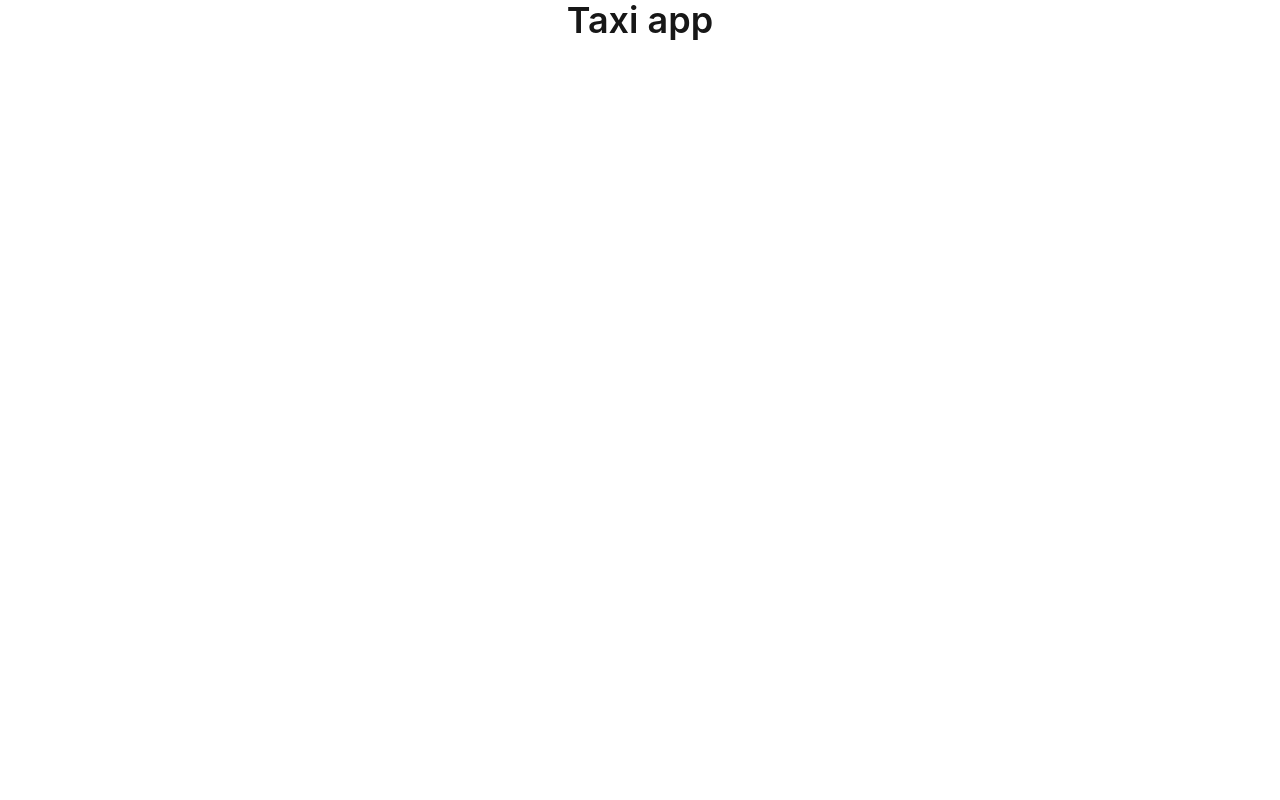
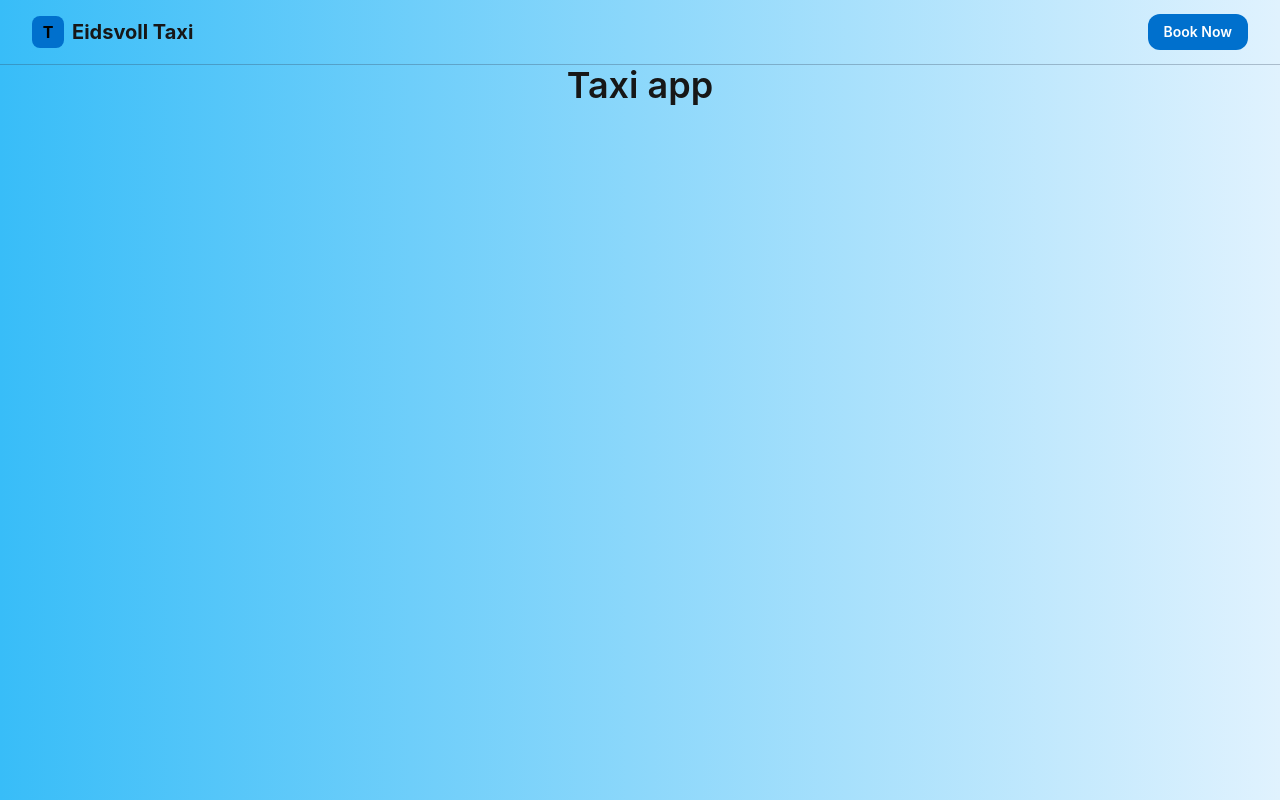
Before and after one commit to Enayat-Ahmadi/taxiapp, a Next.js app: page / in a window 1280 px wide. Built offline with nearby package versions, Linux system fonts and the light colour scheme.

Commit message:
add navbar

```diff
--- a/app/globals.css
+++ b/app/globals.css
@@ -29,7 +29,7 @@
   /* Gradient Color Mappings */
   --hero: linear-gradient(to bottom, #171b20 0%, #252a31 100%);
   --cloud: linear-gradient(135deg, #ecf8f7 0%, #f5f7f9 100%);
-  --sky: linear-gradient(135deg, #e0f2fe 0%, #38bdf8 100%);
+  --sky: linear-gradient(to left, #e0f2fe 0%, #38bdf8 100%);
   --brand: linear-gradient(135deg, #00a991 0%, #007f6d 100%);
 }
 
@@ -89,13 +89,6 @@
   --spacing-safe-bottom: max(1rem, env(safe-area-inset-bottom));
 }
 
-/* Document Reset & Layout Normalization */
-* {
-  margin: 0;
-  padding: 0;
-  box-sizing: border-box;
-}
-
 html {
   scroll-behavior: smooth;
 }
@@ -105,3 +98,33 @@ body {
   color: var(--foreground);
   font-family: var(--font-sans);
 }
+::selection {
+  background-color: var(--info);
+  color: #121212;
+}
+
+/* Scrollbar */
+::-webkit-scrollbar {
+  width: 10px;
+  height: 10px;
+}
+
+::-webkit-scrollbar-track {
+  background: #1e293b;
+}
+
+::-webkit-scrollbar-thumb {
+  background: var(--info);
+  border-radius: 5px;
+}
+
+::-webkit-scrollbar-thumb:hover {
+  background: var(--info);
+}
+/* @supports (padding: max(0px)) {
+  body {
+    padding-left: max(12px, env(safe-area-inset-left));
+    padding-right: max(12px, env(safe-area-inset-right));
+    padding-bottom: max(12px, env(safe-area-inset-bottom));
+  }
+} */
--- a/app/layout.tsx
+++ b/app/layout.tsx
@@ -1,33 +1,39 @@
-import type { Metadata } from "next";
-import { Geist, Geist_Mono } from "next/font/google";
+import type { Metadata, Viewport } from "next";
 import "./globals.css";
 
-const geistSans = Geist({
-  variable: "--font-geist-sans",
-  subsets: ["latin"],
-});
-
-const geistMono = Geist_Mono({
-  variable: "--font-geist-mono",
-  subsets: ["latin"],
-});
+export const viewport: Viewport = {
+  width: "device-width",
+  initialScale: 1,
+  viewportFit: "cover",
+};
 
 export const metadata: Metadata = {
-  title: "Create Next App",
-  description: "Generated by create next app",
+  title: "TaxiClick - Premium Taxi Booking",
+  description:
+    "Premium taxi booking service for the discerning traveler. Professional drivers, luxury vehicles, and seamless booking experience.",
+  keywords: [
+    "taxi",
+    "booking",
+    "ride",
+    "transportation",
+    "luxury",
+    "airport transfer",
+  ],
+  viewport: "width=device-width, initial-scale=1, viewport-fit=cover",
+  icons: {
+    icon: "/favicon.ico",
+  },
 };
-
 export default function RootLayout({
   children,
-}: Readonly<{
+}: {
   children: React.ReactNode;
-}>) {
+}) {
   return (
-    <html
-      lang="en"
-      className={`${geistSans.variable} ${geistMono.variable} h-full antialiased`}
-    >
-      <body className="min-h-full flex flex-col">{children}</body>
+    <html lang="en" className="scroll-smooth">
+      <body className="bg-sky text-foreground antialiased">
+        <div className="min-h-screen flex flex-col">{children}</div>
+      </body>
     </html>
   );
 }
--- a/app/page.tsx
+++ b/app/page.tsx
@@ -1,8 +1,12 @@
+import { Navbar } from "@/components/layout/Navbar";
+
 export default function Home() {
   return (
-    <main className="h-screen flex flex-col items-center">
-      <h1 className="mx-auto font-semibold text-4xl">Taxi app</h1>
-
-    </main>
+    <div className="flex flex-col min-h-screen">
+      <Navbar />
+      <main className="flex-1">
+        <h1 className="text-center font-semibold text-4xl">Taxi app</h1>
+      </main>
+    </div>
   );
 }
--- /dev/null
+++ b/components/layout/Navbar.tsx
@@ -0,0 +1,28 @@
+"use client";
+import Link from "next/link";
+import { Button } from "../ui/Button";
+export function Navbar() {
+  return (
+    <nav className="sticky top-0 z-50 bg-sky backdrop-blur-md border-b border-slate-700/30">
+      <div className="max-w-7xl mx-auto px-4 sm:px-6 lg:px-8">
+        <div className="flex items-center justify-between h-16">
+          {/* Logo */}
+          <Link href="/" className="flex items-center gap-2">
+            <div className="w-8 h-8 bg-info rounded-lg flex items-center justify-center">
+              <span className="font-bold text-black">T</span>
+            </div>
+            <span className="font-bold text-xl text-foreground hidden sm:inline">
+              Eidsvoll Taxi
+            </span>
+          </Link>
+
+          <Link href="#booking">
+            <Button size="sm" className="bg-info text-white">
+              Book Now
+            </Button>
+          </Link>
+        </div>
+      </div>
+    </nav>
+  );
+}
```
